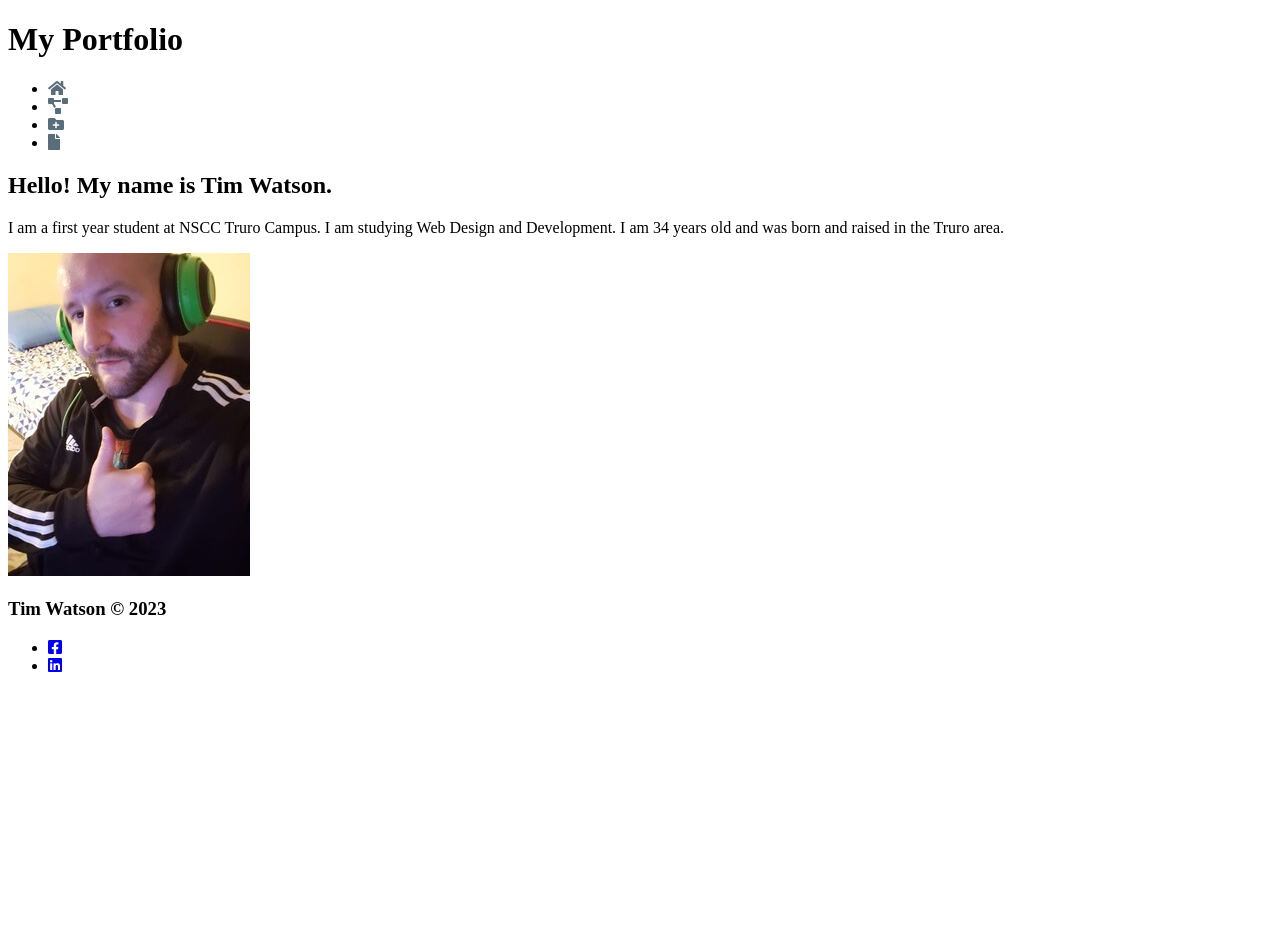
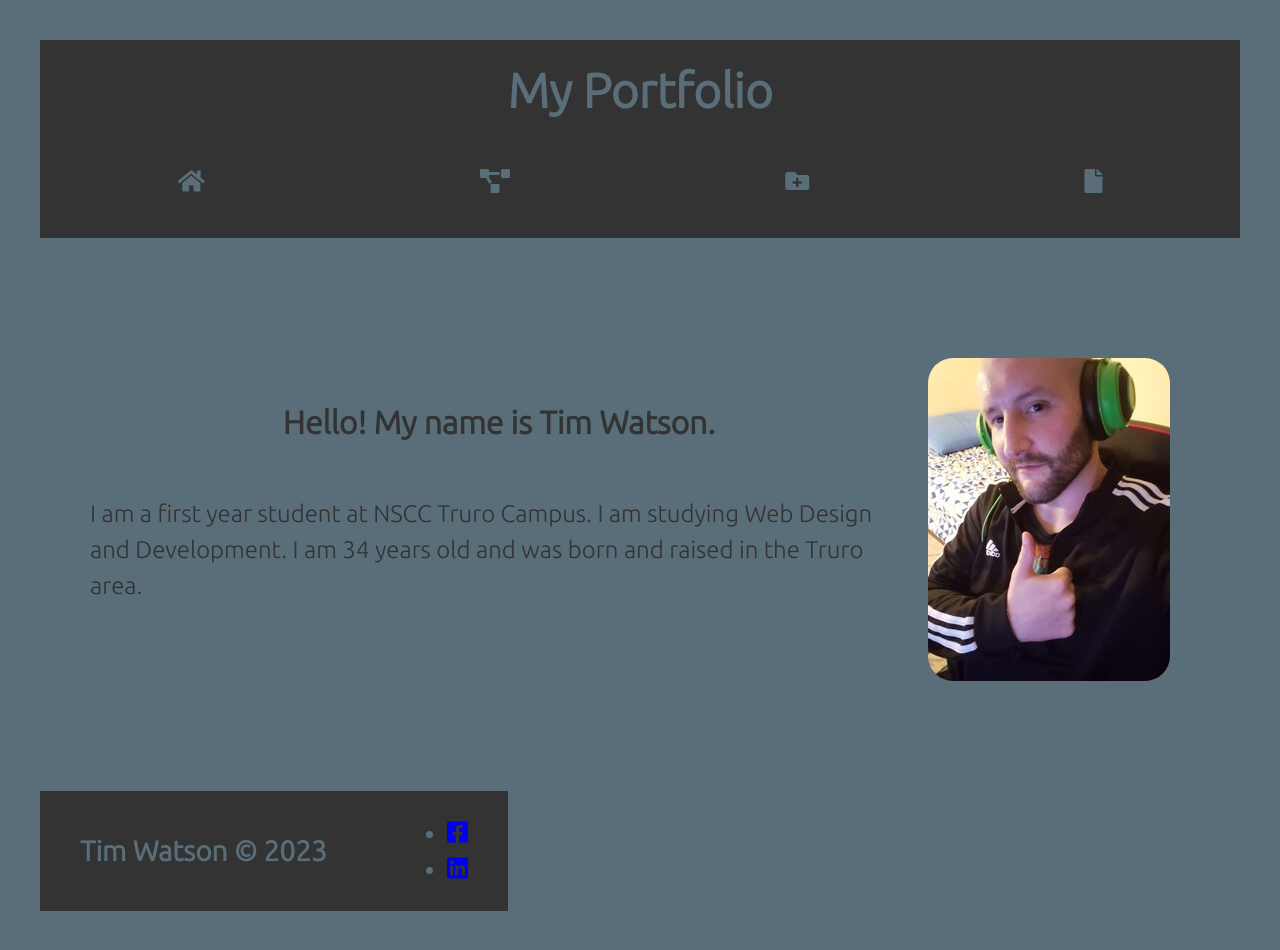
Before and after one commit to TeeDub89/Portfolio, a plain HTML site: page index.html in a window 1280 px wide. Before the commit the page ends 800 px from the top, so only its background shows below. Drawn offline with Linux system fonts and the light colour scheme; the site is published under a folder, as on GitHub Pages, so addresses that start at the root find nothing.

Commit message:
Update index.html

```diff
--- a/index.html
+++ b/index.html
@@ -3,7 +3,7 @@
 <head>
     <meta charset="UTF-8">
     <meta name="viewport" content="width=device-width, initial-scale=1.0">
-    <link href="/CSS/stylesheet.css" rel ="stylesheet">
+    <link href="CSS/stylesheet.css" rel ="stylesheet">
     <link href="Lib/fontawesome/css/all.css" rel="stylesheet">
     <title>Tim's Portfolio</title>
 </head>
```
